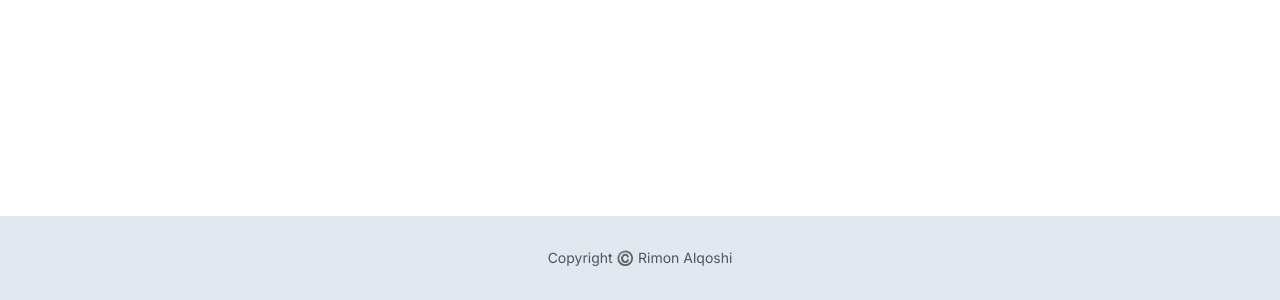
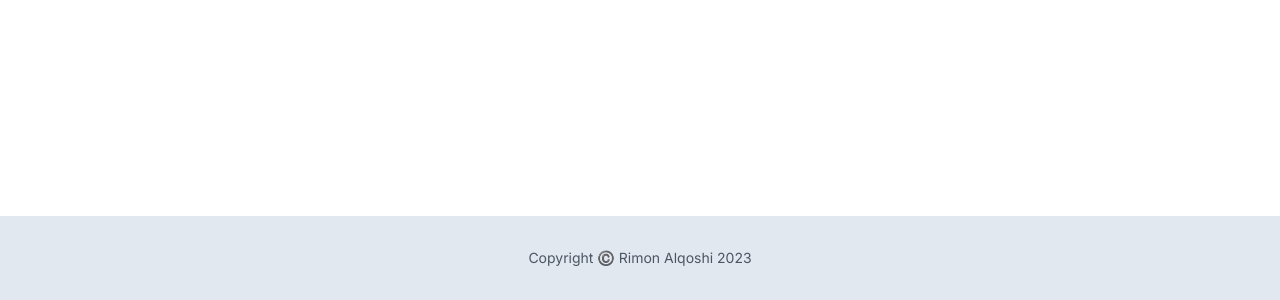
Before and after one commit to Rimon83/CODSOFT-Quiz-App, a Next.js app: page / in a window 1280 px wide. Shown: the part 730-1030 px from the top of the page. Built offline with nearby package versions, Linux system fonts and the light colour scheme; no server answers.

Commit message:
add year copyright

```diff
--- a/app/components/Footer.js
+++ b/app/components/Footer.js
@@ -1,8 +1,9 @@
 import React from 'react'
+import { date } from '../lib/getConstData';
 
 const Footer = () => {
   return <footer className="w-full  p-8 bg-slate-200 flex-center text-sm text-gray-600">
-   <p>Copyright ©️ Rimon Alqoshi</p>
+   <p>Copyright ©️ Rimon Alqoshi {date}</p>
   </footer>;
 }
 
--- a/app/lib/getConstData.js
+++ b/app/lib/getConstData.js
@@ -23,3 +23,5 @@ export const difficulty = [
     name: "hard",
   },
 ];
+
+export const date = new Date().getFullYear();
```
